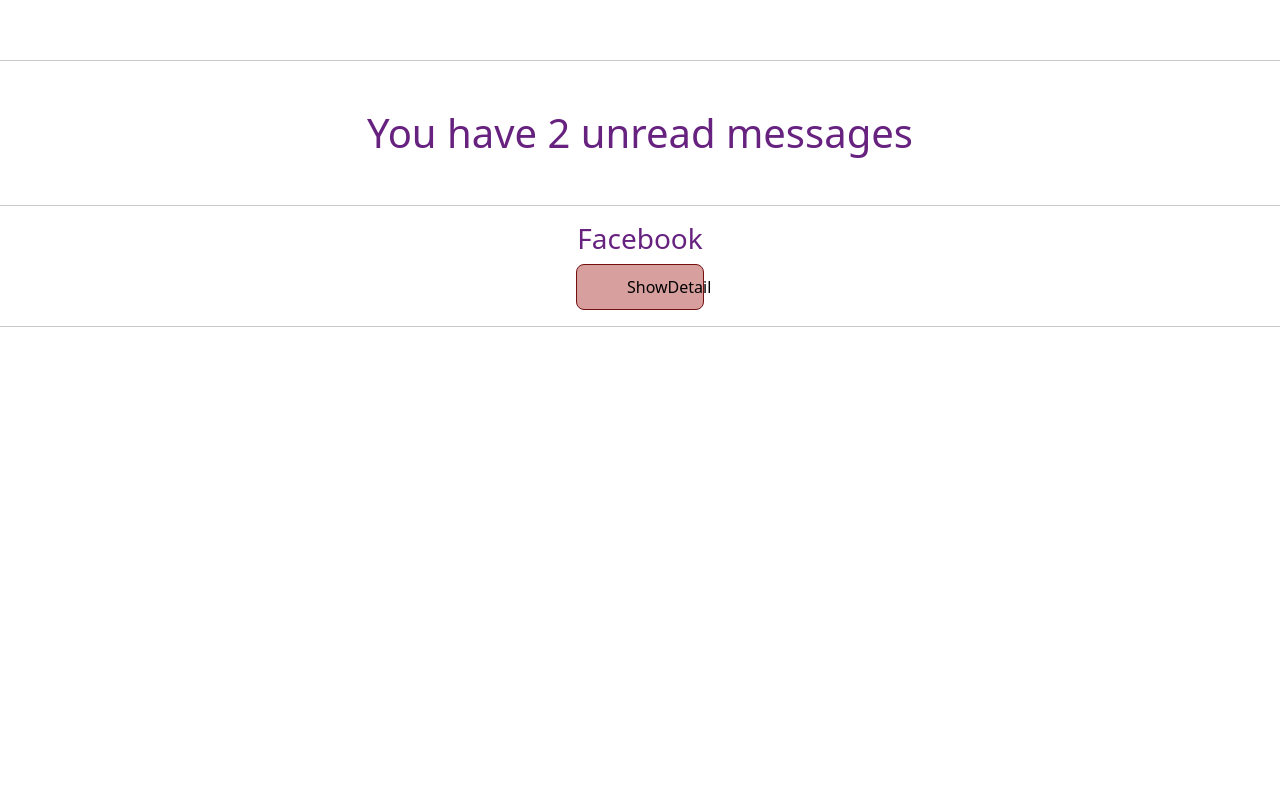
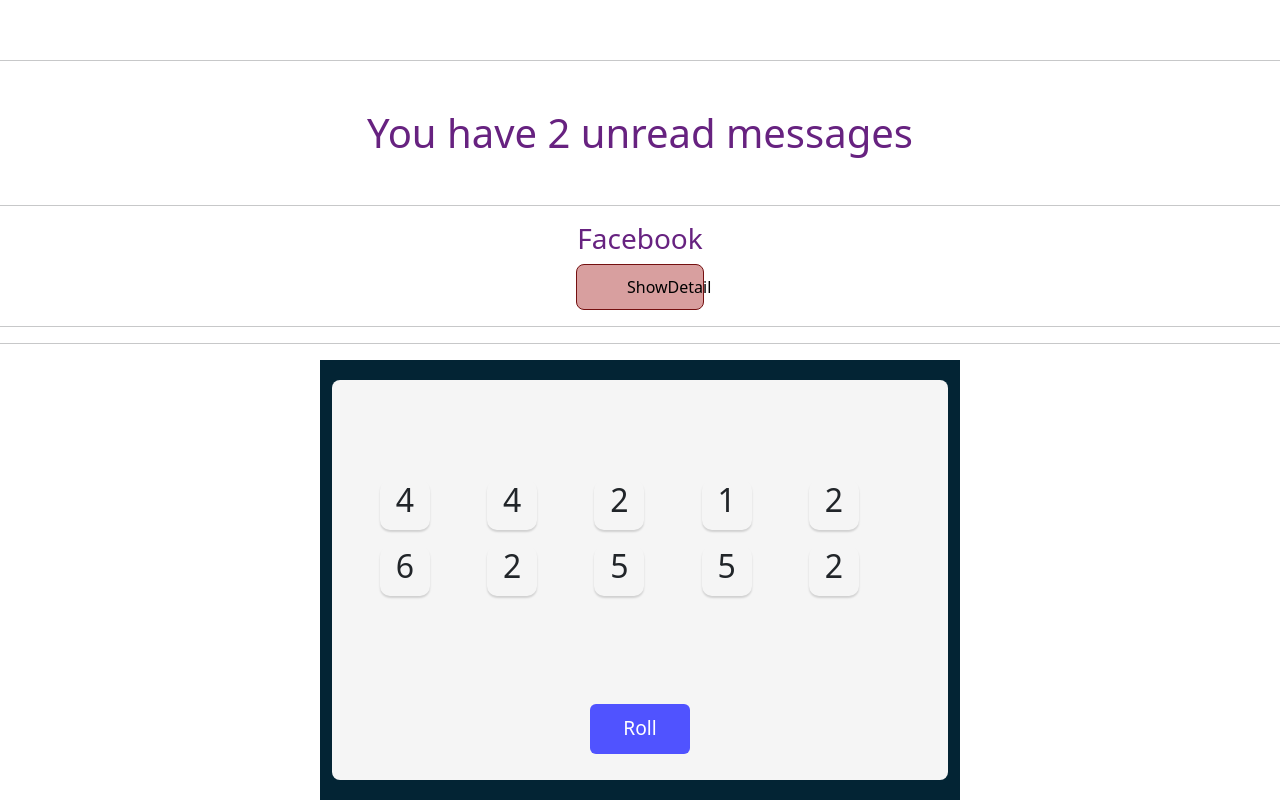
Before and after one commit to kindlenext/react-practice, a Next.js app: page / in a window 1280 px wide. Shown: the part 728-1528 px from the top of the page. Before the commit the page ends 1071 px from the top, so only its background shows below. Built offline with nearby package versions, Linux system fonts and the light colour scheme.

Commit message:
Not Holding Dice (same num)

```diff
--- a/package.json
+++ b/package.json
@@ -12,7 +12,8 @@
     "bootstrap": "^5.1.3",
     "next": "12.1.6",
     "react": "18.1.0",
-    "react-dom": "18.1.0"
+    "react-dom": "18.1.0",
+    "nanoid": "3.1.28"
   },
   "devDependencies": {
     "eslint": "8.15.0",
--- a/pages/components/TenziesGame.jsx
+++ b/pages/components/TenziesGame.jsx
@@ -1 +1,12 @@
 import React from "react";
+
+export default function TenziesGame(props) {
+  const styles = {
+    backGroundColor: props.isHeld ? "#59E391" : "white",
+  };
+  return (
+    <div className="die-face" style={styles} onClick={props.holdDice}>
+      <h2 className="die--num">{props.value}</h2>
+    </div>
+  );
+}
--- /dev/null
+++ b/pages/components/dice.jsx
@@ -0,0 +1,63 @@
+import React from "react";
+import TenziesGame from "./TenziesGame";
+import { nanoid } from "nanoid";
+
+export default function Dice() {
+  const [dice, setDice] = React.useState(allNewDice());
+
+  function allNewDice() {
+    const newDice = [];
+    for (let i = 0; i < 10; i++) {
+      //   newDice.push(Math.ceil(Math.random() * 6));--- array in the form of objects
+      newDice.push({
+        value: Math.ceil(Math.random() * 6),
+        // isHeld: false, ---change it in true form -- add some styling to tenzies.game component , if is held is true its color changes in green
+        isHeld: false,
+        id: nanoid(),
+      });
+    }
+    return newDice;
+  }
+  function rollDice() {
+    setDice(allNewDice);
+  }
+  function holdDice(id) {
+    setDice((oldDice) =>
+      oldDice.map((die) => {
+        return die.id === id ? { ...die, isHeld: !die.isHeld } : die;
+      })
+    );
+  }
+  const diceElements = dice.map((die) => (
+    <TenziesGame
+      key="{die.id}"
+      value={die.value}
+      isHeld={die.isHeld}
+      holdDice={() => holdDice(die.id)}
+    />
+  ));
+  return (
+    <div className="main-body w-50 container">
+      <div className="tenzie-cnt h-400">
+        <div className="dice-container pd-100 px-5">
+          {/* <TenziesGame value="1" />
+          <TenziesGame value="2" />
+          <TenziesGame value="3" />
+          <TenziesGame value="4" />
+          <TenziesGame value="5" />
+          <TenziesGame value="6" />
+          <TenziesGame value="7" />
+          <TenziesGame value="8" />
+          <TenziesGame value="9" />
+          <TenziesGame value="10" /> */}
+          {diceElements}
+        </div>
+        <div className=" py-2 text-center">
+          <button onClick={rollDice} className="roll--dice ">
+            Roll
+          </button>
+        </div>
+      </div>
+    </div>
+  );
+}
--- a/pages/index.js
+++ b/pages/index.js
@@ -7,6 +7,7 @@
 import UseState from "./components/UseState";
 // import List from "./components/List";
 import Joke from "./components/Joke";
+import Dice from "./components/dice";
 
 export default function Home() {
   return (
@@ -26,6 +27,8 @@
         appName="Facebook"
         history="Create an account or log into Facebook. Connect with friends, family and other people you know. Share photos and videos, send messages and get updates."
       />
+      <hr />
+      <Dice />
     </div>
   );
 }
--- a/styles/globals.css
+++ b/styles/globals.css
@@ -114,3 +114,52 @@
 .text-clr {
   color: #672280;
 }
+.main-body {
+  background-color: #032434;
+  padding: 20px;
+}
+.tenzie-cnt {
+  background-color: #f5f5f5;
+  max-width: 800px;
+  border-radius: 8px;
+}
+.h-400 {
+  height: 400px;
+}
+.dice-container {
+  display: grid;
+  gap: 16px;
+  grid-template: auto auto / repeat(5, 1fr);
+}
+.die-face {
+  height: 50px;
+  width: 50px;
+  border-radius: 10px;
+  display: flex;
+  justify-content: space-around;
+  align-items: center;
+  cursor: pointer;
+  box-shadow: 0px 2px 2px rgb(0, 0, 0, 0.15);
+}
+.pd-100 {
+  padding-top: 100px;
+  padding-bottom: 100px;
+}
+.roll--dice {
+  height: 50px;
+  width: 100px;
+  border: none;
+  border-radius: 6px;
+  background-color: #5053ff;
+  color: #fff;
+  font-size: 1.2rem;
+}
+.roll--dice:focus {
+  outline: none;
+}
+.roll--dice:active {
+  box-shadow: inset 5px 5px 10px -3px rgb(0, 0, 0, 0.7);
+}
+.die--num {
+  font-size: 2rem;
+}
```
